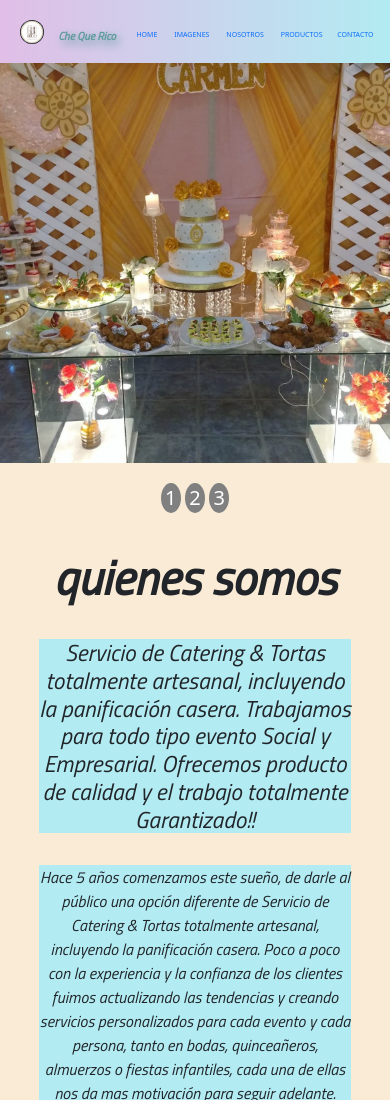
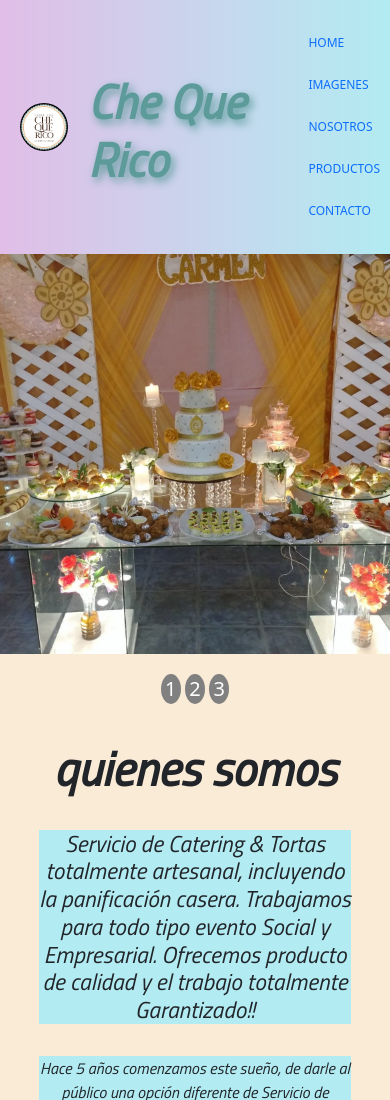
Before and after one commit to leonardo-agustin-romero/che-que-rico, a website: page index.html in a window 390 px wide. Shown: the top 1100 px of the page. Drawn offline with nearby package versions, Linux system fonts and the light colour scheme.

Commit message:
reparacion del nav

```diff
--- a/sass/component/_mediaqueries.scss
+++ b/sass/component/_mediaqueries.scss
@@ -25,16 +25,16 @@
         text-shadow: 3px 4px 8px #5d9b9b;
         display: inline;
         align-items: center;
-        font-size: 0.7rem;
-        padding: 3px;
+        font-size: 3rem;
+        padding: 20px;
         margin-top: 1rem;
     }
 
     #header__logo{
         display: inline;
         box-sizing: border-box;
-        height: 1.5rem;
-        width: 1.5rem;
+        height: 3rem;
+        width: 3rem;
     }
 
     .header__nav__ul--li{
@@ -49,8 +49,8 @@
     .header__nav__ul--li--a{
         text-decoration: none;
         box-sizing: border-box;
-        display: inline;
-        font-size: 7px;
+        display: block;
+        font-size: 12px;
         justify-content: space-between;
     }
 
@@ -117,9 +117,7 @@
     }
 
     .video{
-        width: 120px;
-        height: 120px;
-        margin: 1rem;
+        width: 100%;
     }
 
     .container{
```
Also changed, not shown: css/main.css.
